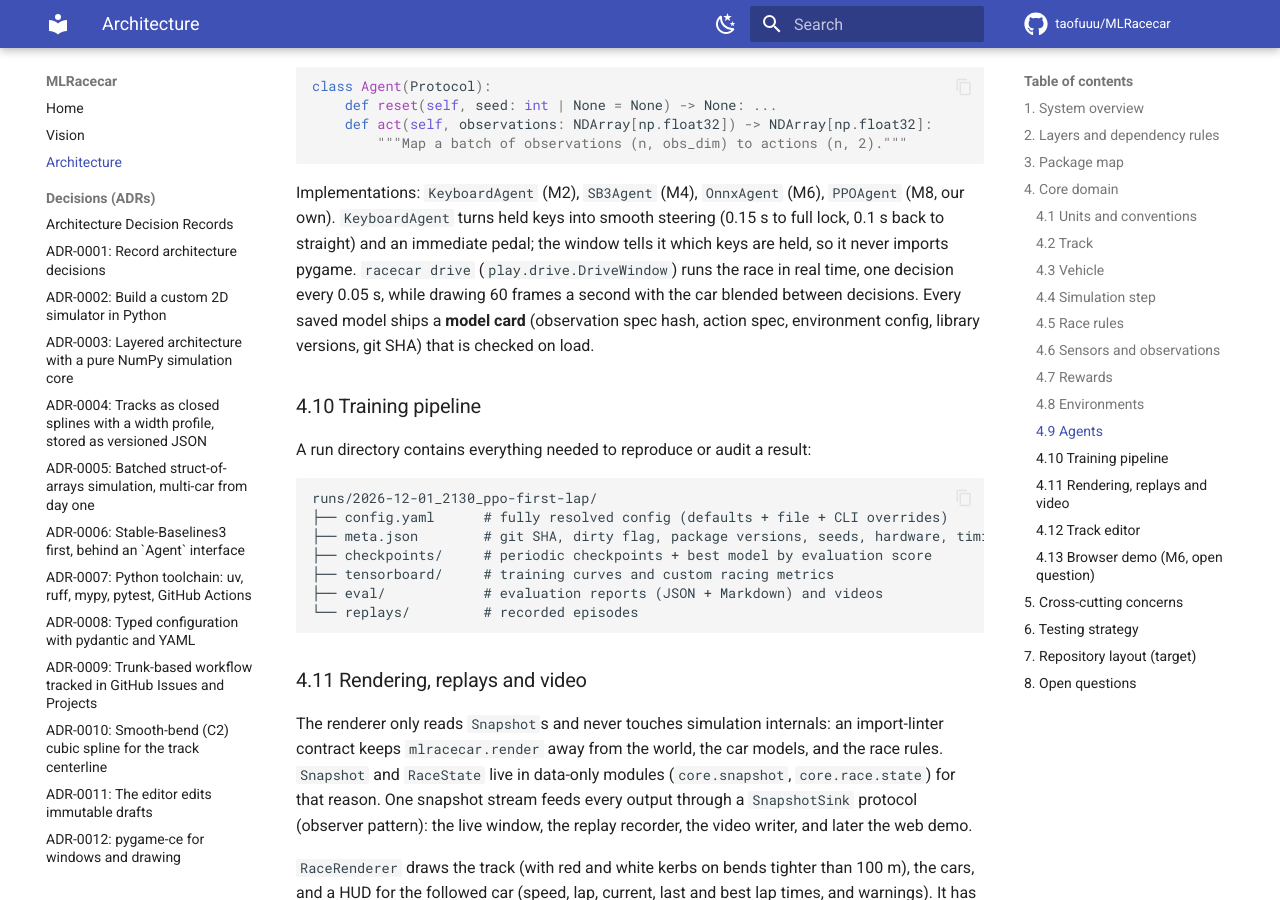
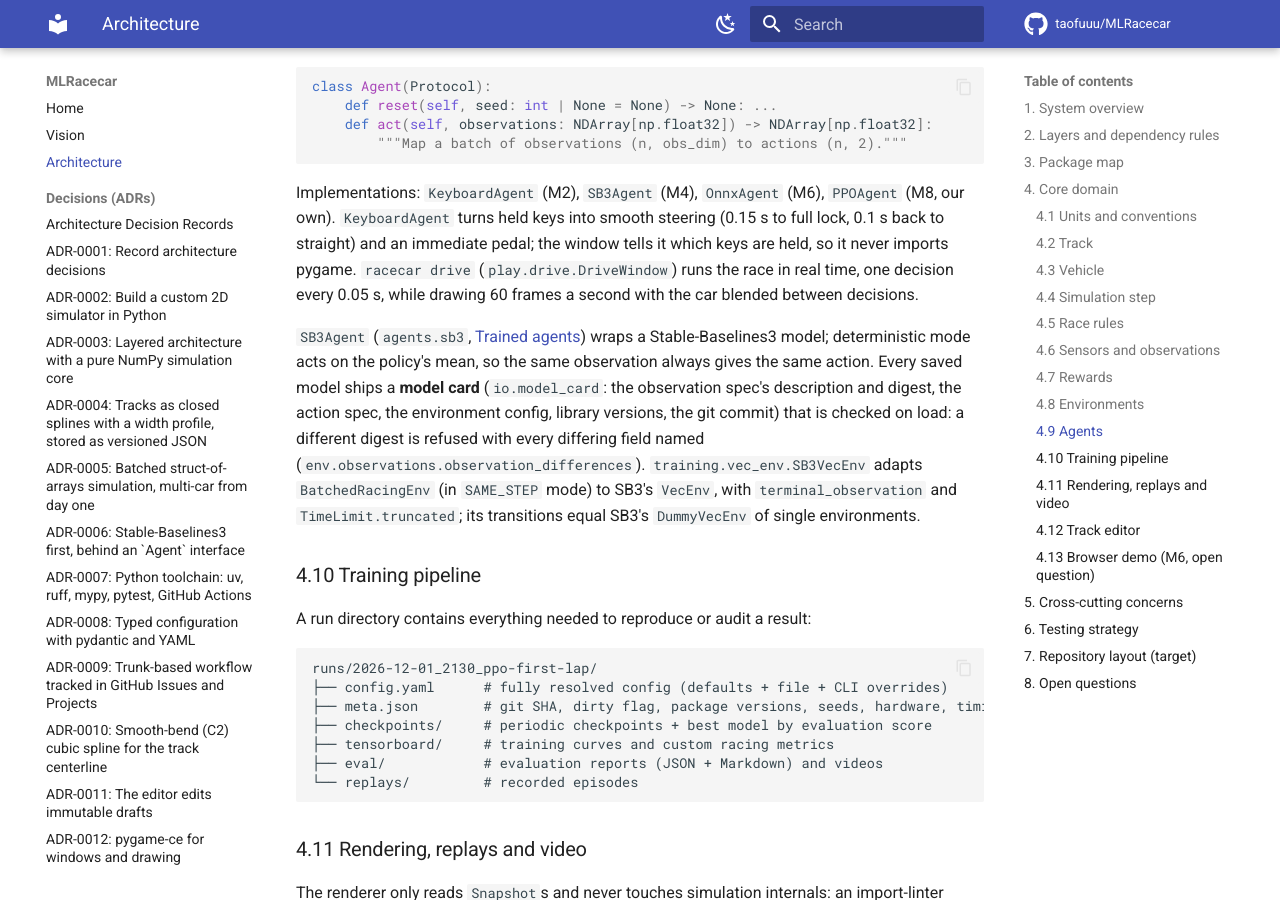
Before and after one commit to taofuuu/MLRacecar, an MkDocs documentation site: the page built from docs/architecture.md, in a window 1280 px wide and 900 px high, scrolled down 7468 px. Built offline with MkDocs 1.6.1 and Material for MkDocs 9.7.7, drawn with Linux system fonts in a browser that asks for light colours; comment, search, counter and statistics services are not loaded.

Commit message:
docs: trained agents and their model cards
A Trained agents page: SB3Agent, deterministic and sampled actions, the model card's fields, refusing a model that doesn't fit (with an example message), and training on many cars with SB3VecEnv. Architecture 4.9, glossary entries (model card, deterministic action), and the changelog.

```diff
--- a/docs/architecture.md
+++ b/docs/architecture.md
@@ -299,8 +299,16 @@ Implementations: `KeyboardAgent` (M2), `SB3Agent` (M4), `OnnxAgent` (M6), `PPOAg
 our own). `KeyboardAgent` turns held keys into smooth steering (0.15 s to full lock, 0.1 s back
 to straight) and an immediate pedal; the window tells it which keys are held, so it never
 imports pygame. `racecar drive` (`play.drive.DriveWindow`) runs the race in real time, one
-decision every 0.05 s, while drawing 60 frames a second with the car blended between decisions. Every saved model ships a **model card** (observation spec hash, action spec,
-environment config, library versions, git SHA) that is checked on load.
+decision every 0.05 s, while drawing 60 frames a second with the car blended between decisions.
+
+`SB3Agent` (`agents.sb3`, [Trained agents](agents.md)) wraps a Stable-Baselines3 model;
+deterministic mode acts on the policy's mean, so the same observation always gives the same
+action. Every saved model ships a **model card** (`io.model_card`: the observation spec's
+description and digest, the action spec, the environment config, library versions, the git
+commit) that is checked on load: a different digest is refused with every differing field
+named (`env.observations.observation_differences`). `training.vec_env.SB3VecEnv` adapts
+`BatchedRacingEnv` (in `SAME_STEP` mode) to SB3's `VecEnv`, with `terminal_observation` and
+`TimeLimit.truncated`; its transitions equal SB3's `DummyVecEnv` of single environments.
 
 ### 4.10 Training pipeline
 
--- a/mkdocs.yml
+++ b/mkdocs.yml
@@ -44,6 +44,7 @@ nav:
   - Observations: observations.md
   - Rewards and episodes: rewards.md
   - The RL environment: environment.md
+  - Trained agents: agents.md
   - RL fundamentals: rl-guide.md
   - Roadmap: roadmap.md
   - Glossary: glossary.md
```
Also changed, not shown: CHANGELOG.md (+7 -0 lines), docs/agents.md (added, +96 -0 lines), docs/glossary.md (+2 -0 lines).
